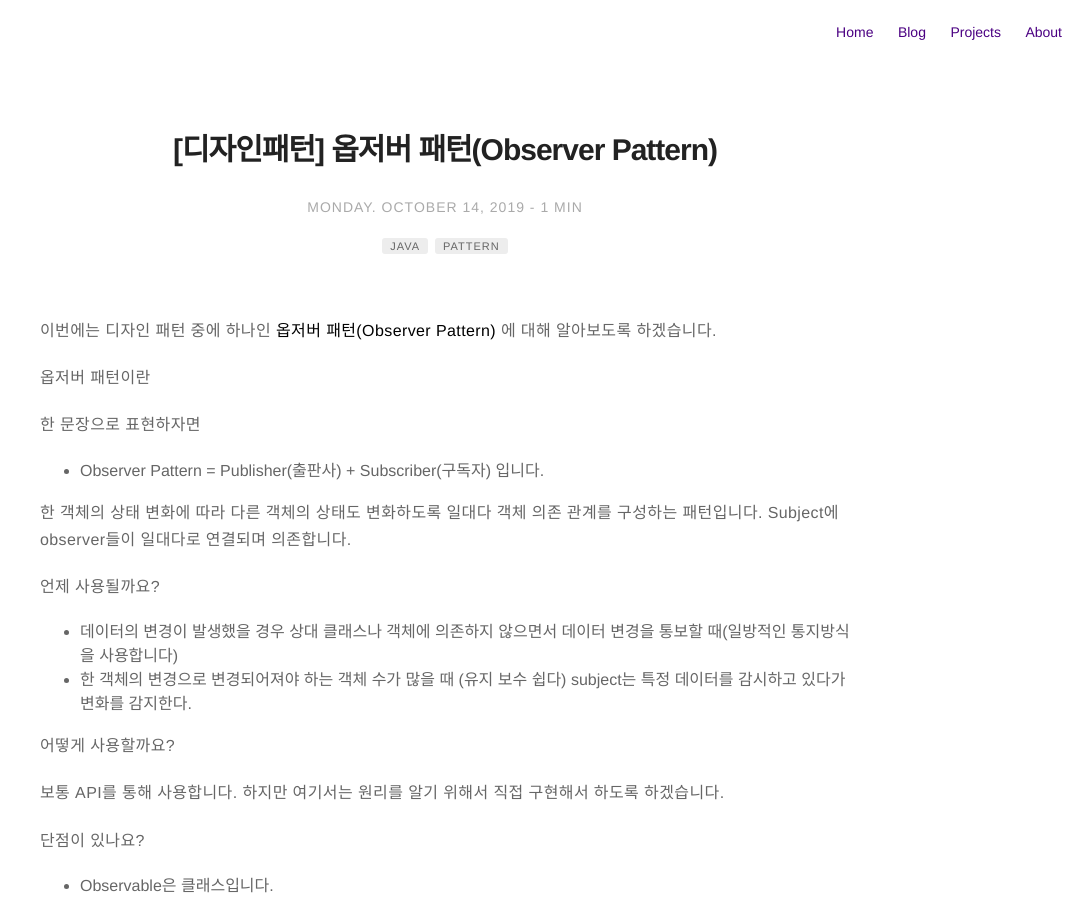
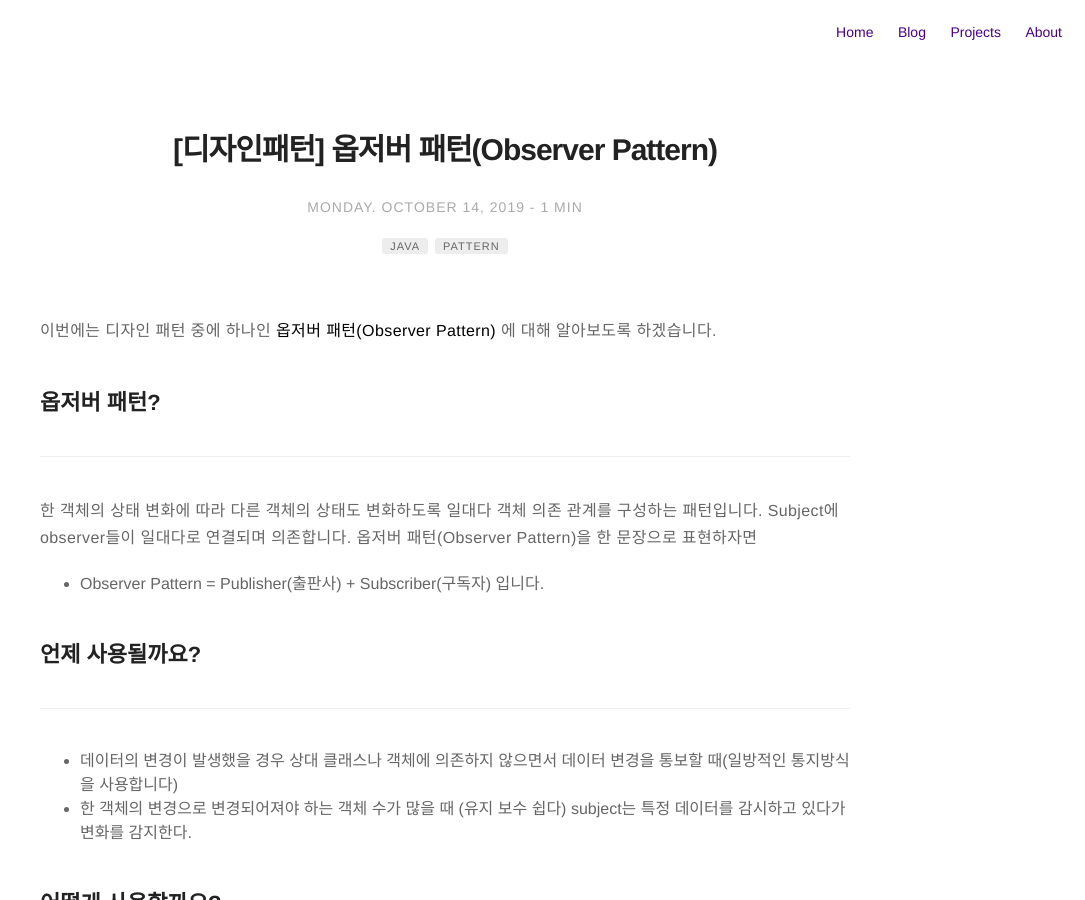
Before and after one commit to Kyudong3/Kyudong3.github.io, a Jekyll site: the page built from _posts/2019-10-14-ObserverPattern.markdown, in a window 1280 px wide and 900 px high. Shown: the whole window, without its empty margins (195-1280 px from the left). Built offline with Jekyll 4.4.1, drawn with Linux system fonts in a browser that asks for light colours; comment, search, counter and statistics services are not loaded.

Commit message:
Update 2019-10-14-ObserverPattern.markdown

````diff
--- a/_posts/2019-10-14-ObserverPattern.markdown
+++ b/_posts/2019-10-14-ObserverPattern.markdown
@@ -14,26 +14,27 @@ description: 옵저버 패턴이란?
 
 이번에는 디자인 패턴 중에 하나인 **옵저버 패턴(Observer Pattern)** 에 대해 알아보도록 하겠습니다.
 
-옵저버 패턴이란
-
-한 문장으로 표현하자면
+## 옵저버 패턴?
+---
+한 객체의 상태 변화에 따라 다른 객체의 상태도 변화하도록 일대다 객체 의존 관계를 구성하는 패턴입니다. Subject에 observer들이 일대다로 연결되며 의존합니다.
+옵저버 패턴(Observer Pattern)을 한 문장으로 표현하자면
 * Observer Pattern = Publisher(출판사) + Subscriber(구독자)
 입니다.
 
-한 객체의 상태 변화에 따라 다른 객체의 상태도 변화하도록 일대다 객체 의존 관계를 구성하는 패턴입니다. Subject에 observer들이 일대다로 연결되며 의존합니다.
 
-언제 사용될까요?
 
+## 언제 사용될까요?
+---
 * 데이터의 변경이 발생했을 경우 상대 클래스나 객체에 의존하지 않으면서 데이터 변경을 통보할 때(일방적인 통지방식을 사용합니다)
 * 한 객체의 변경으로 변경되어져야 하는 객체 수가 많을 때 (유지 보수 쉽다)
 subject는 특정 데이터를 감시하고 있다가 변화를 감지한다.
 
-어떻게 사용할까요?
-
+## 어떻게 사용할까요?
+---
 보통 API를 통해 사용합니다. 하지만 여기서는 원리를 알기 위해서 직접 구현해서 하도록 하겠습니다.
 
-단점이 있나요?
-
+## 단점이 있나요?
+---
 * Observable은 클래스입니다.
 * Observable 클래스의 핵심 메소드를 외부 호출 불가능
 
@@ -51,3 +52,4 @@ Person("KyuDong", 27, "Korea").let {
 ```
 
 ## 결론
+---
````
